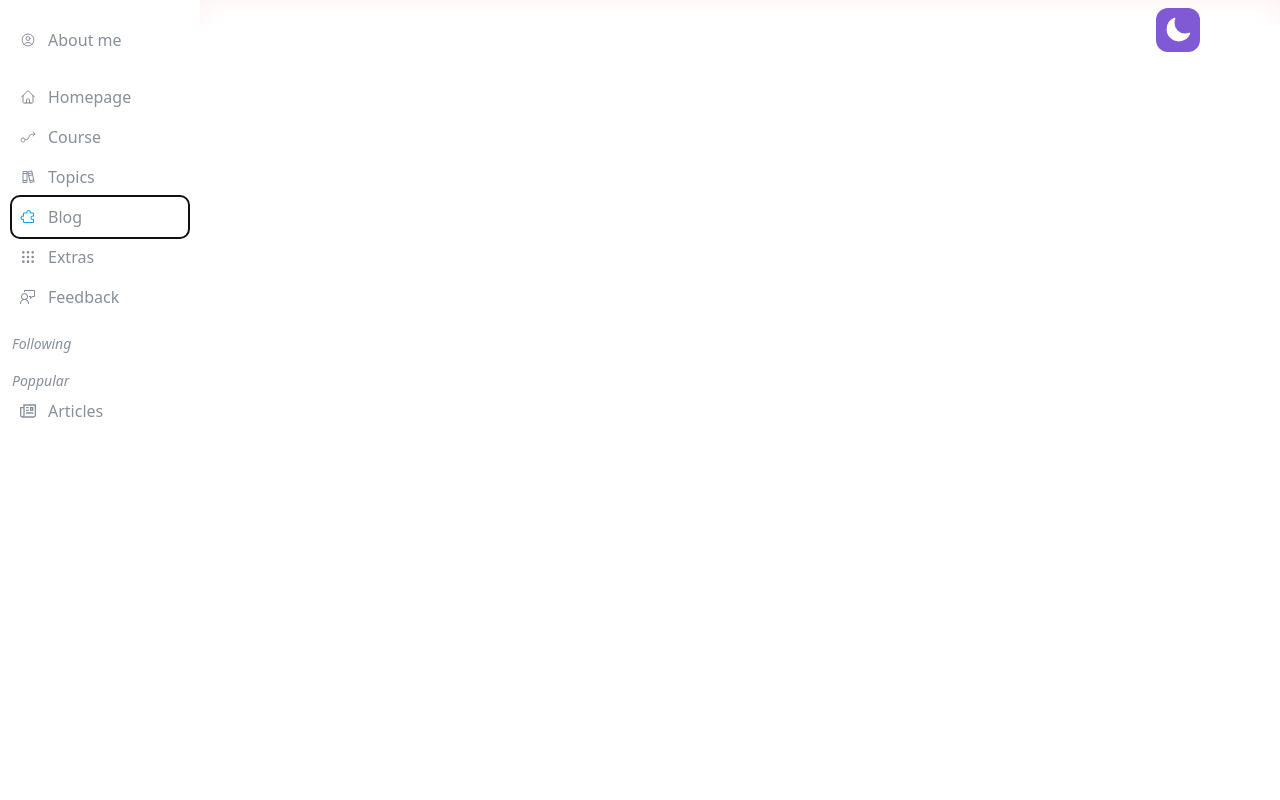
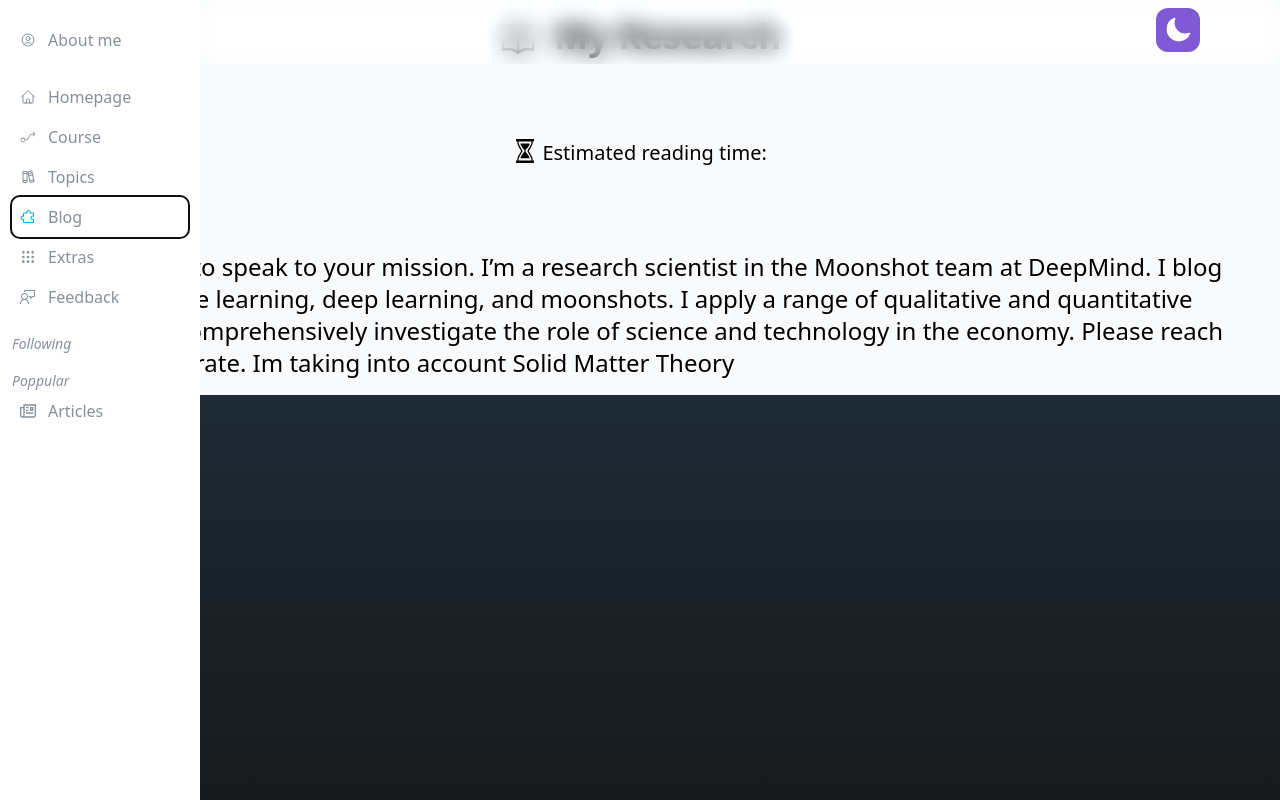
Before and after one commit to nguyn21012003/mypages, a React (Vite) app: page /blog/layout in a window 1280 px wide. Built offline with nearby package versions, Linux system fonts and the light colour scheme.

Commit message:
update darkmode

```diff
--- a/package.json
+++ b/package.json
@@ -12,14 +12,16 @@
   "dependencies": {
     "@vercel/analytics": "^1.3.1",
     "aws-amplify": "^6.4.4",
-    "framer-motion": "^11.3.21",
+    "clsx": "^2.1.1",
+    "framer-motion": "^11.3.24",
     "katex": "^0.16.11",
     "react": "^18.3.1",
     "react-dom": "^18.3.1",
     "react-icons": "^5.2.1",
     "react-katex": "^3.0.1",
     "react-markdown": "^9.0.1",
-    "react-router-dom": "^6.25.1"
+    "react-router-dom": "^6.25.1",
+    "tailwind-merge": "^2.4.0"
   },
   "devDependencies": {
     "@aws-amplify/backend": "^1.0.4",
--- a/src/App.tsx
+++ b/src/App.tsx
@@ -1,7 +1,8 @@
-import { useState } from "react";
+import { useEffect, useState } from "react";
 
 import { Route, Routes } from "react-router-dom";
 import { motion } from "framer-motion";
+import { HiOutlineSun, HiOutlineMoon } from "react-icons/hi2";
 
 import { Homepage } from "./pages/Home";
 import { About } from "./pages/About";
@@ -11,8 +12,6 @@ import { Layout } from "./pages/topics/layout";
 import { PythonLayout } from "./pages/course/Learn Python/Learn Python";
 import { LayoutCourse } from "./pages/course/layout";
 import { Sidebar } from "./component/sidebar";
-
-import { HiOutlineSun, HiOutlineMoon } from "react-icons/hi2";
 import { FormFeedback } from "./pages/feedback/form";
 import { ExtrasLayout } from "./pages/extras/layout";
 import { ArticleLayout } from "./pages/article/layout";
@@ -21,8 +20,19 @@ import { MyFooter } from "./component/Footer";
 import { MyHeader } from "./component/header";
 
 export const App: React.FC = () => {
-  const [darkMode, setDarkMode] = useState(false);
+  const [darkMode, setDarkMode] = useState(() => {
+    const saveMode = localStorage.getItem("darkMode");
+    return saveMode === "true";
+  });
 
+  useEffect(() => {
+    if (darkMode) {
+      document.documentElement.classList.add("dark");
+    } else {
+      document.documentElement.classList.remove("dark");
+    }
+    localStorage.setItem("darkMode", darkMode.toString());
+  }, [darkMode]);
   const toggleDarkMode = () => {
     setDarkMode(!darkMode);
   };
--- a/src/lib/dat.ts
+++ b/src/lib/dat.ts
@@ -119,7 +119,7 @@ export const NewestPost = [
     id: 2,
   },
   {
-    name: "Introduction to Programming with Python",
+    name: "Learn Python",
     description:
       "This 10-parts tutorial will teach you Python through a mix between tutorials and interactive coding challenges. ",
     time: "10",
--- /dev/null
+++ b/src/lib/utils.ts
@@ -0,0 +1,6 @@
+import { ClassValue, clsx } from "clsx";
+import { twMerge } from "tailwind-merge";
+
+export function cn(...inputs: ClassValue[]) {
+  return twMerge(clsx(inputs));
+}
--- a/src/pages/article/layout.tsx
+++ b/src/pages/article/layout.tsx
@@ -1,3 +1,3 @@
 export const ArticleLayout = () => {
-  return <div className="bg-red-50">Article layout</div>;
+  return <div className="bg-red-500">Article layout</div>;
 };
--- a/src/pages/blog/layout.tsx
+++ b/src/pages/blog/layout.tsx
@@ -1,3 +1,77 @@
 export const BlogLayout = () => {
-  return <div className="bg-red-50">blog layout</div>;
+  const content = `
+  Use this area to speak to your mission. I’m a research scientist
+  in the Moonshot team at DeepMind. I blog about machine learning,
+  deep learning, and moonshots.
+  I apply a range of qualitative and quantitative methods
+  to comprehensively investigate the role of science and
+  technology in the economy.
+  Please reach out to collaborate. Im taking into account Solid
+  Matter Theory`;
+
+  return (
+    <div className="my-backround">
+      <div className="bg-[#F8FAFC] py-4 text-center dark:bg-[#1F2937]">
+        <div>
+          <div className="mx-10 items-center justify-center space-y-20">
+            <h1 className="text-center text-4xl font-bold">
+              <svg
+                xmlns="http://www.w3.org/2000/svg"
+                fill="none"
+                viewBox="0 0 24 24"
+                stroke-width="1.5"
+                stroke="currentColor"
+                className="mr-4 inline-block size-10"
+              >
+                <path
+                  stroke-linecap="round"
+                  stroke-linejoin="round"
+                  d="M12 6.042A8.967 8.967 0 0 0 6 3.75c-1.052 0-2.062.18-3 .512v14.25A8.987 8.987 0 0 1 6 18c2.305 0 4.408.867 6 2.292m0-14.25a8.966 8.966 0 0 1 6-2.292c1.052 0 2.062.18 3 .512v14.25A8.987 8.987 0 0 0 18 18a8.967 8.967 0 0 0-6 2.292m0-14.25v14.25"
+                />
+              </svg>
+              My Research
+            </h1>
+            <p className="mb-4 text-center text-xl">
+              <svg
+                fill="#000000"
+                height="200px"
+                width="200px"
+                version="1.1"
+                id="Capa_1"
+                xmlns="http://www.w3.org/2000/svg"
+                xmlnsXlink="http://www.w3.org/1999/xlink"
+                viewBox="0 0 30.39 30.39"
+                xmlSpace="preserve"
+                stroke="#000000"
+                stroke-width="0.00030393000000000005"
+                className="mb-2 inline-block size-6 items-baseline justify-center"
+              >
+                <g id="SVGRepo_bgCarrier" stroke-width="0"></g>
+                <g
+                  id="SVGRepo_tracerCarrier"
+                  stroke-linecap="round"
+                  stroke-linejoin="round"
+                ></g>
+                <g id="SVGRepo_iconCarrier">
+                  {" "}
+                  <g>
+                    {" "}
+                    <path d="M20.842,6.723V5.775H9.553v0.947c0,0,1.717,4.781,4.939,6.988v2.297c0,0-3.554,3.459-4.939,7.434v1.084h11.288v-1.084 c-1.801-4.389-4.939-7.434-4.939-7.434V13.71C20.284,9.945,20.842,6.723,20.842,6.723z"></path>{" "}
+                    <path d="M24.91,4.963V3.256h1.619V0H3.864v3.256h1.621v1.707c0,2.607,4.677,9.725,4.896,10.238 c-0.215,0.514-4.896,7.633-4.896,10.229v1.705H3.864v3.258h22.665v-3.258H24.91V25.43c0-2.607-4.679-9.68-4.929-10.234 C20.231,14.643,24.91,7.568,24.91,4.963z M23.293,25.43v1.705H7.103V25.43c0-1.873,4.96-9.295,4.96-10.234s-4.96-8.359-4.96-10.232 V3.256h16.189v1.707c0,1.873-5.002,9.293-5.002,10.232S23.293,23.557,23.293,25.43z"></path>{" "}
+                    <g> </g> <g> </g> <g> </g> <g> </g> <g> </g> <g> </g>{" "}
+                    <g> </g> <g> </g> <g> </g> <g> </g> <g> </g> <g> </g>{" "}
+                    <g> </g> <g> </g> <g> </g>{" "}
+                  </g>{" "}
+                </g>
+              </svg>{" "}
+              Estimated reading time:
+            </p>
+            <div className="m-auto size-fit text-left text-2xl">
+              <a className="space-y-4">{content}</a>
+            </div>
+          </div>
+        </div>
+      </div>
+    </div>
+  );
 };
```
Also changed, not shown: tailwind.config.ts (added, +13 -0 lines), 1 other file (tests, documents, lock files or other folders).
